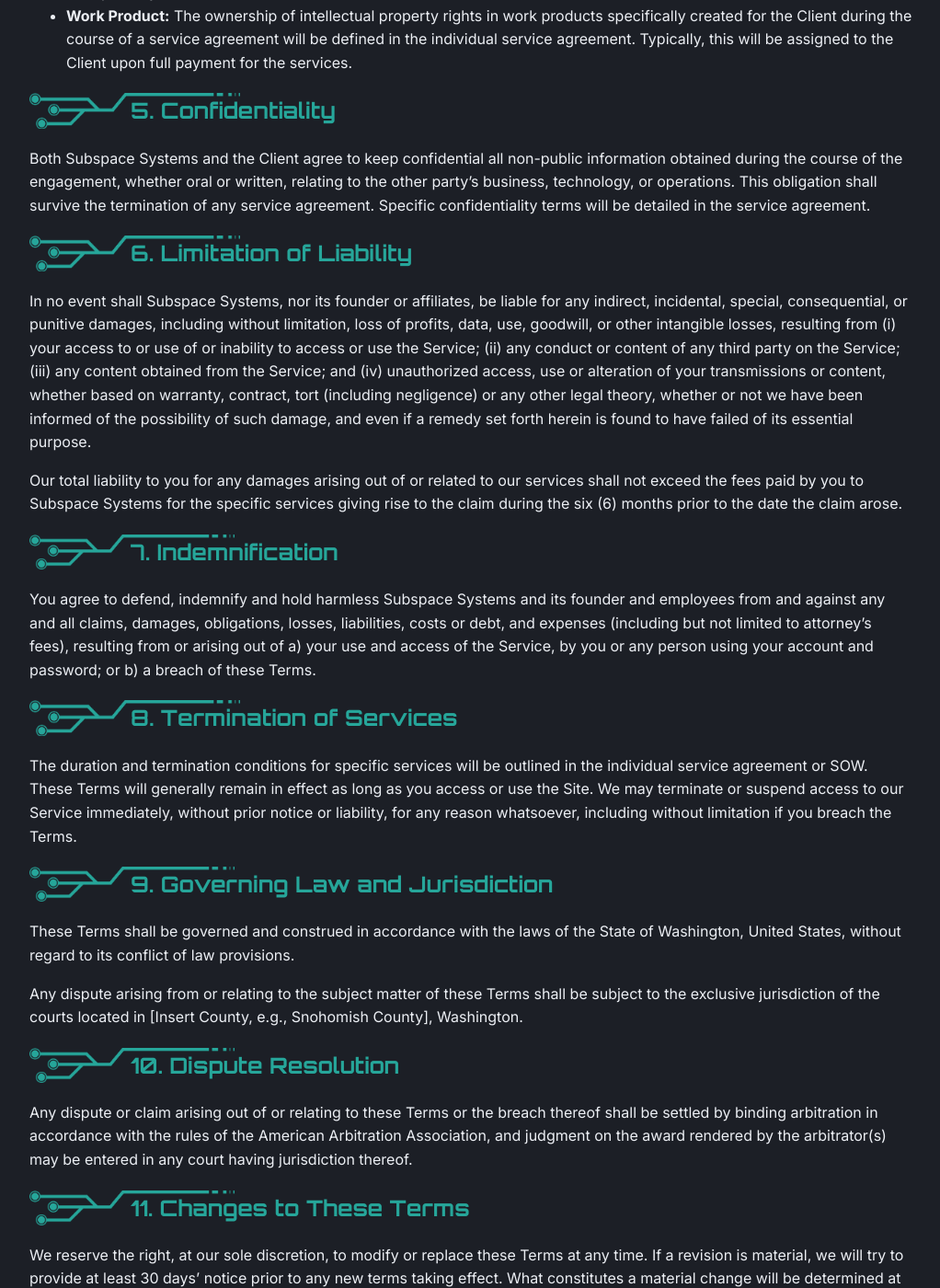
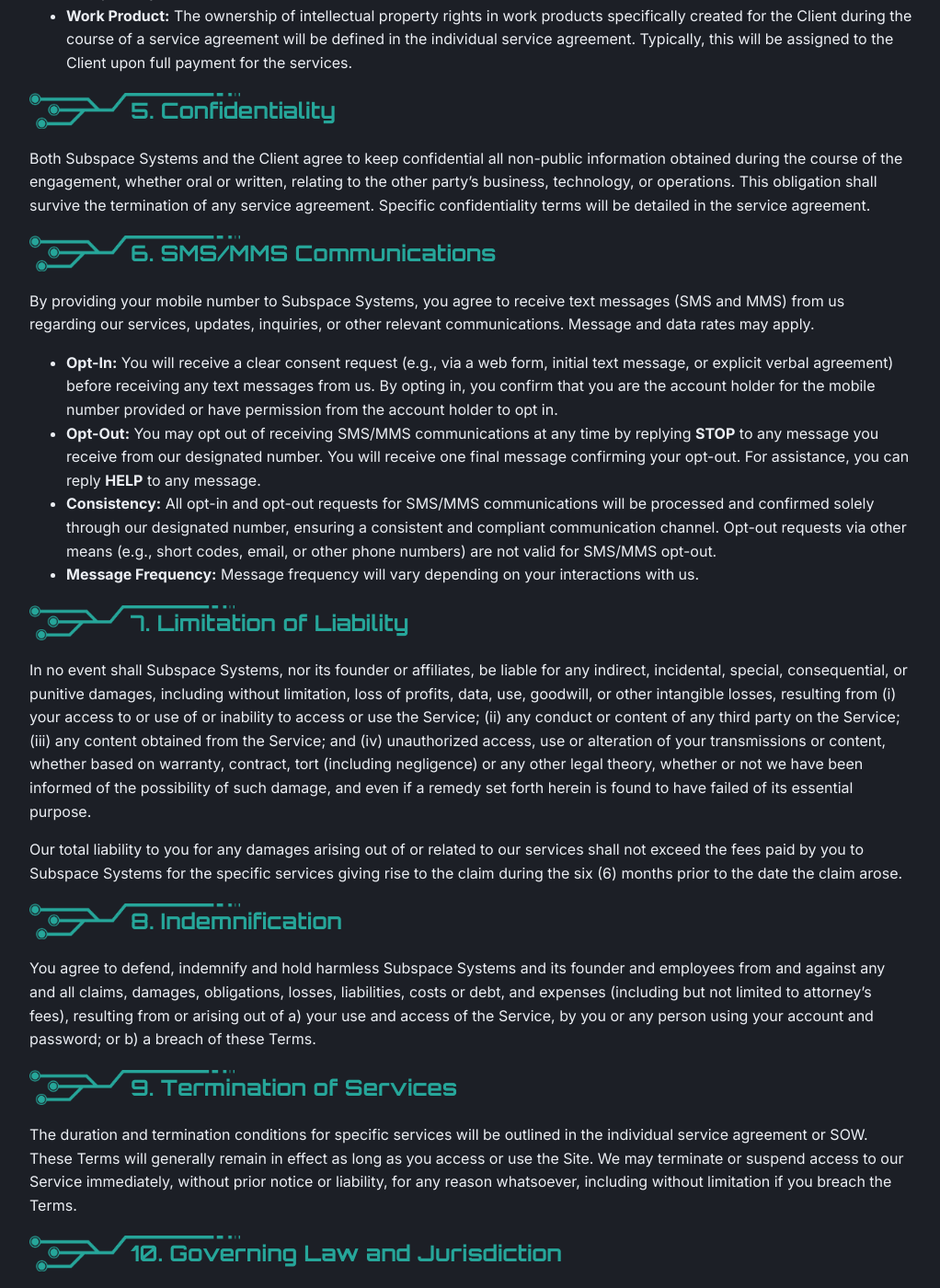
Before and after one commit to subspacesystems/website-2025b, a Jekyll site: the page built from legal/terms/index.md, in a window 1280 px wide and 1400 px high, scrolled down 1453 px. Shown: the whole window at 92% size, without its empty margins (128-1150 px from the left). Built offline with Jekyll 4.4.1, drawn with Linux system fonts in a browser that asks for light colours; some of the changed text lies outside the part shown.

Commit message:
Updates for 10DLC

```diff
--- a/contact/index.html
+++ b/contact/index.html
@@ -40,8 +40,8 @@
       <input type="tel" name="phone" id="phone" autocomplete="work tel" placeholder="+1 123-345-7890">
     </div>
     <div class="form-group">
-      By providing your telephone number, you consent to receive calls and text messages. Message & data rates may apply.
-      Message frequency may vary. Reply "STOP" to opt-out and "HELP" for help. View our <a href="{{ '/legal/privacy/' | relative_url }}">Privacy Policy</a> for more information.
+      By providing your mobile number, you agree to receive SMS/MMS messages from Subspace Systems. Message and data rates may apply.
+      Reply <b>STOP</b> to opt-out. For more details, please see our <a href="{{ '/legal/privacy/' | relative_url }}">Privacy Policy</a> and <a href="{{ '/legal/terms/' | relative_url }}">Terms & Conditions</a>.
     </div>
   </fieldset>
   <fieldset>
--- a/legal/terms/index.md
+++ b/legal/terms/index.md
@@ -40,34 +40,43 @@
 
 Both Subspace Systems and the Client agree to keep confidential all non-public information obtained during the course of the engagement, whether oral or written, relating to the other party's business, technology, or operations. This obligation shall survive the termination of any service agreement. Specific confidentiality terms will be detailed in the service agreement.
 
-## 6. Limitation of Liability
+## 6. SMS/MMS Communications
+
+By providing your mobile number to Subspace Systems, you agree to receive text messages (SMS and MMS) from us regarding our services, updates, inquiries, or other relevant communications. Message and data rates may apply.
+
+* **Opt-In:** You will receive a clear consent request (e.g., via a web form, initial text message, or explicit verbal agreement) before receiving any text messages from us. By opting in, you confirm that you are the account holder for the mobile number provided or have permission from the account holder to opt in.
+* **Opt-Out:** You may opt out of receiving SMS/MMS communications at any time by replying **STOP** to any message you receive from our designated number. You will receive one final message confirming your opt-out. For assistance, you can reply **HELP** to any message.
+* **Consistency:** All opt-in and opt-out requests for SMS/MMS communications will be processed and confirmed solely through our designated number, ensuring a consistent and compliant communication channel. Opt-out requests via other means (e.g., short codes, email, or other phone numbers) are not valid for SMS/MMS opt-out.
+* **Message Frequency:** Message frequency will vary depending on your interactions with us.
+
+## 7. Limitation of Liability
 
 In no event shall Subspace Systems, nor its founder or affiliates, be liable for any indirect, incidental, special, consequential, or punitive damages, including without limitation, loss of profits, data, use, goodwill, or other intangible losses, resulting from (i) your access to or use of or inability to access or use the Service; (ii) any conduct or content of any third party on the Service; (iii) any content obtained from the Service; and (iv) unauthorized access, use or alteration of your transmissions or content, whether based on warranty, contract, tort (including negligence) or any other legal theory, whether or not we have been informed of the possibility of such damage, and even if a remedy set forth herein is found to have failed of its essential purpose.
 
 Our total liability to you for any damages arising out of or related to our services shall not exceed the fees paid by you to Subspace Systems for the specific services giving rise to the claim during the six (6) months prior to the date the claim arose.
 
-## 7. Indemnification
+## 8. Indemnification
 
 You agree to defend, indemnify and hold harmless Subspace Systems and its founder and employees from and against any and all claims, damages, obligations, losses, liabilities, costs or debt, and expenses (including but not limited to attorney's fees), resulting from or arising out of a) your use and access of the Service, by you or any person using your account and password; or b) a breach of these Terms.
 
-## 8. Termination of Services
+## 9. Termination of Services
 
 The duration and termination conditions for specific services will be outlined in the individual service agreement or SOW. These Terms will generally remain in effect as long as you access or use the Site. We may terminate or suspend access to our Service immediately, without prior notice or liability, for any reason whatsoever, including without limitation if you breach the Terms.
 
-## 9. Governing Law and Jurisdiction
+## 10. Governing Law and Jurisdiction
 
 These Terms shall be governed and construed in accordance with the laws of the State of Washington, United States, without regard to its conflict of law provisions.
 
 Any dispute arising from or relating to the subject matter of these Terms shall be subject to the exclusive jurisdiction of the courts located in [Insert County, e.g., Snohomish County], Washington.
 
-## 10. Dispute Resolution
+## 11. Dispute Resolution
 
 Any dispute or claim arising out of or relating to these Terms or the breach thereof shall be settled by binding arbitration in accordance with the rules of the American Arbitration Association, and judgment on the award rendered by the arbitrator(s) may be entered in any court having jurisdiction thereof.
 
-## 11. Changes to These Terms
+## 12. Changes to These Terms
 
 We reserve the right, at our sole discretion, to modify or replace these Terms at any time. If a revision is material, we will try to provide at least 30 days' notice prior to any new terms taking effect. What constitutes a material change will be determined at our sole discretion. By continuing to access or use our Service after those revisions become effective, you agree to be bound by the revised terms. If you do not agree to the new terms, please stop using the Service.
 
-## 12. Contact Us
+## 13. Contact Us
 
 If you have any questions about these Terms, please contact us by visiting this page on our website: [subspacesystems.com/contact]({{ '/contact' | relative_url }})
```
Also changed, not shown: legal/privacy/index.md (+2 -0 lines).
